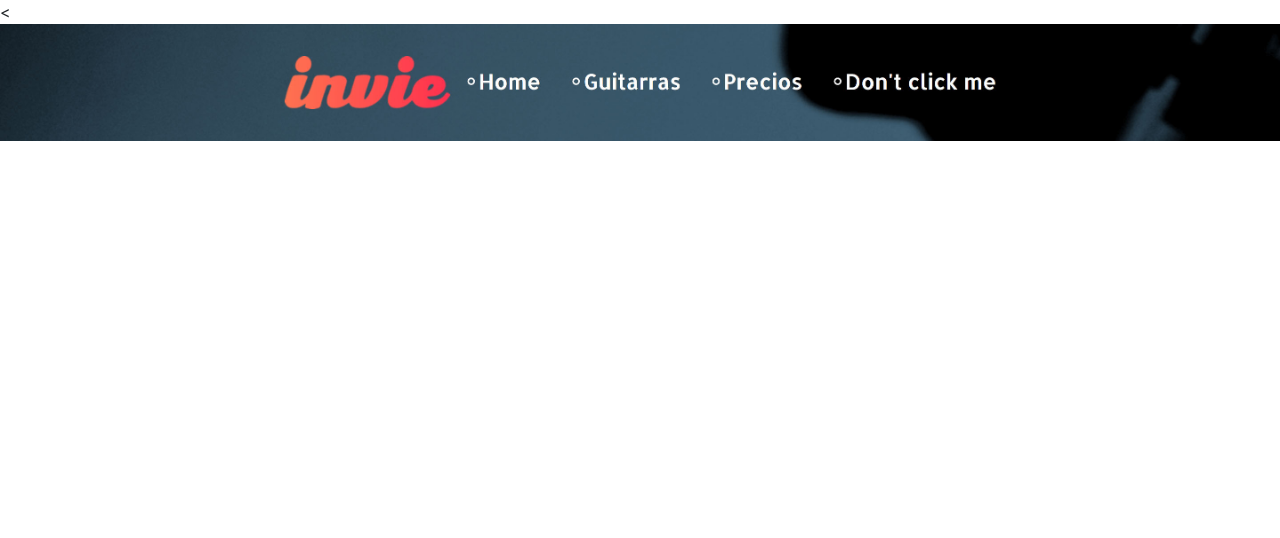
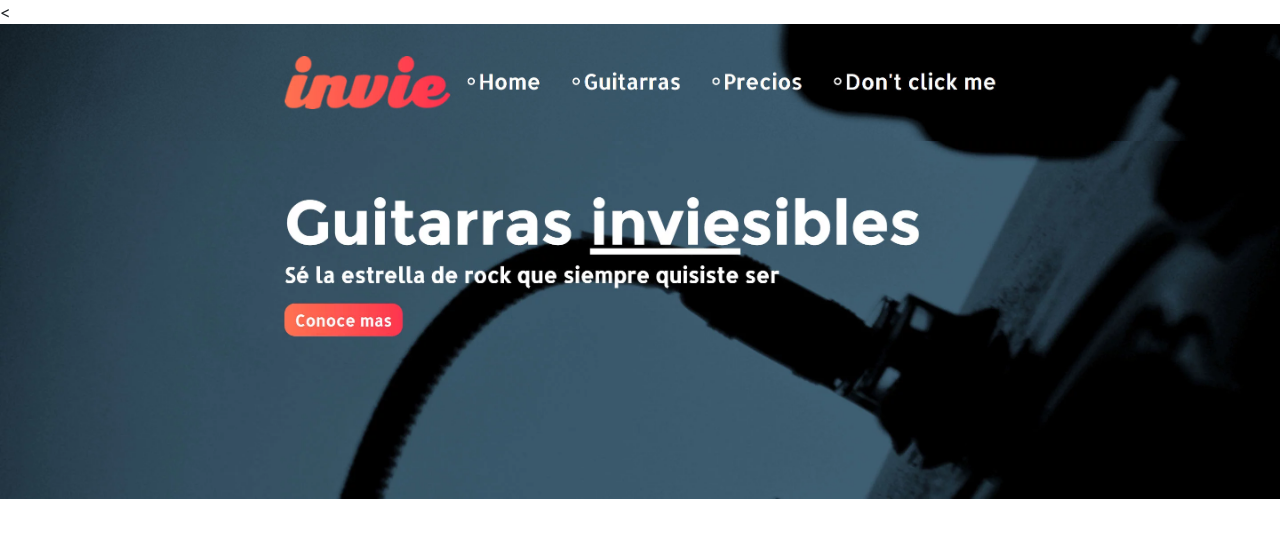
Before and after one commit to nekrapula99/invie-github, a plain HTML site: page index.html in a window 1280 px wide. Drawn offline with nearby package versions, Linux system fonts and the light colour scheme.

Commit message:
añadiendo nuevo hero

```diff
--- a/index.html
+++ b/index.html
@@ -12,6 +12,7 @@
   <body>
 
     <img src="header.jpg" class="img-fluid pull-xs-left" alt="">
+    <img src="hero.jpg" class="img-fluid pull-xs-left" alt="">
 
 
     <!-- Optional JavaScript -->
```
Also changed, not shown: hero.jpg (added).
